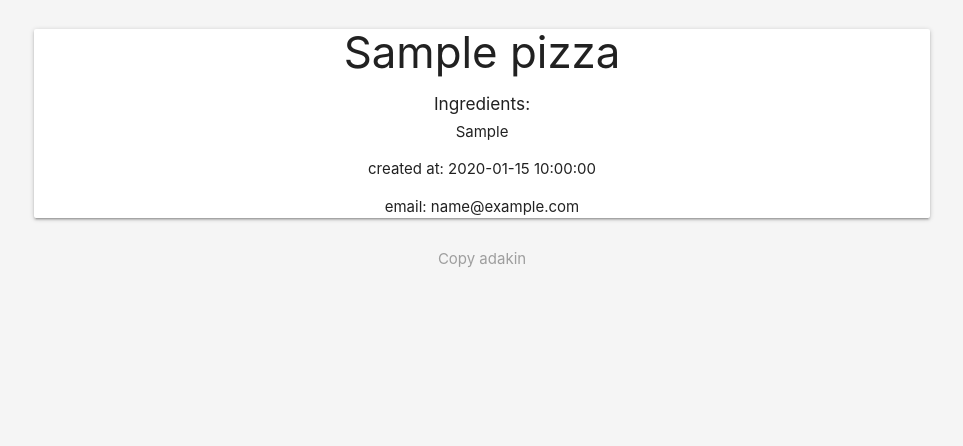
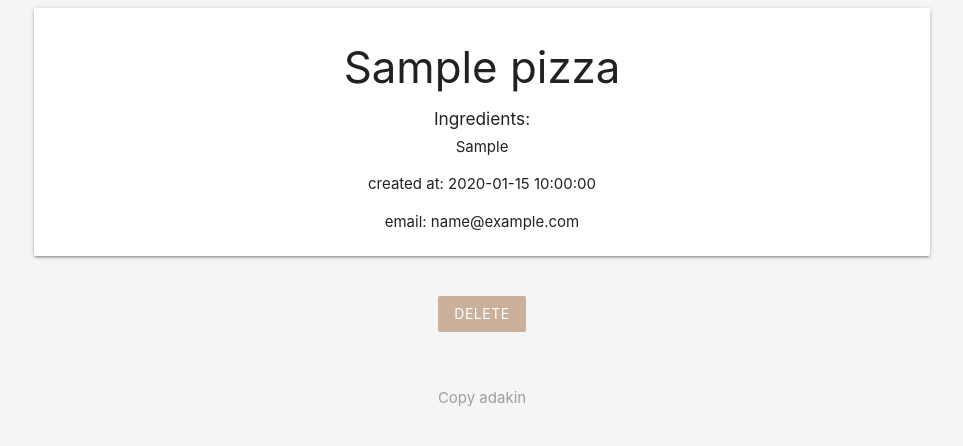
Before and after one commit to Homvi/php-form-validation, a PHP site: page /details.php?id=1 in a window 1280 px wide. Shown: the part 64-510 px from the top of the page, without its empty margins (158-1121 px from the left). Run offline with PHP 8.4, Linux system fonts and the light colour scheme; tables that the repository leaves empty or names only in its code hold one stand-in row (values such as "Sample post"); a stand-in replaces the project's code that opens the database connection.

Commit message:
add delete button and functionality to details page

```diff
--- a/details.php
+++ b/details.php
@@ -1,6 +1,21 @@
 <?php
+include("config/db_connect.php");
 
-include("config/db_connect.php");
+if (isset($_POST["delete"])) {
+    $id_to_delete = mysqli_real_escape_string($conn, $_POST["id_to_delete"]);
+
+    $sql = "DELETE FROM pizzas WHERE id = $id_to_delete";
+
+    if (mysqli_query($conn, $sql)) {
+        //success
+        header("Location: index.php");
+    } else {
+        //error
+        echo "query error: " . mysqli_error($conn);
+    }
+
+
+}
 
 if (isset($_GET["id"])) {
     //for security
@@ -52,6 +67,13 @@ include("templates/header.php")
                 <?php echo htmlspecialchars($pizza["email"]) ?>
             </p>
         </div>
+        <!-- delete form -->
+
+        <form action="details.php" method="POST">
+            <input type="hidden" name="id_to_delete" value="<?php echo $pizza["id"] ?>">
+            <input type="submit" name="delete" value="Delete" class="btn brand z-depth-0">
+        </form>
+
     <?php else: ?>
         <p class="red-text">There is no pizza with this ID</p>
     <?php endif ?>
--- a/style.css
+++ b/style.css
@@ -10,3 +10,7 @@ form {
     margin: 20px auto;
     padding: 20px;
 }
+
+.card {
+    padding: 0.5em;
+}
```
